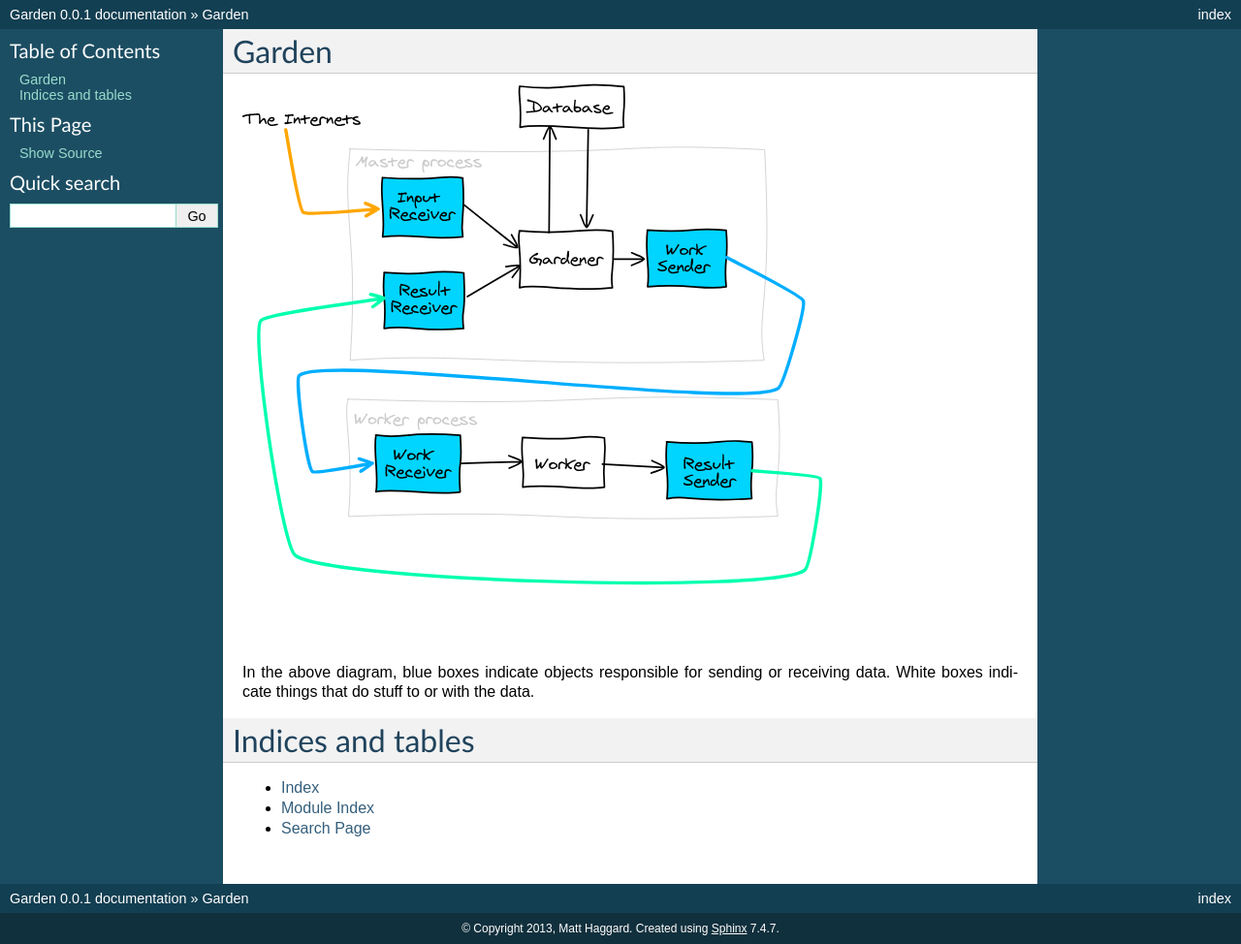
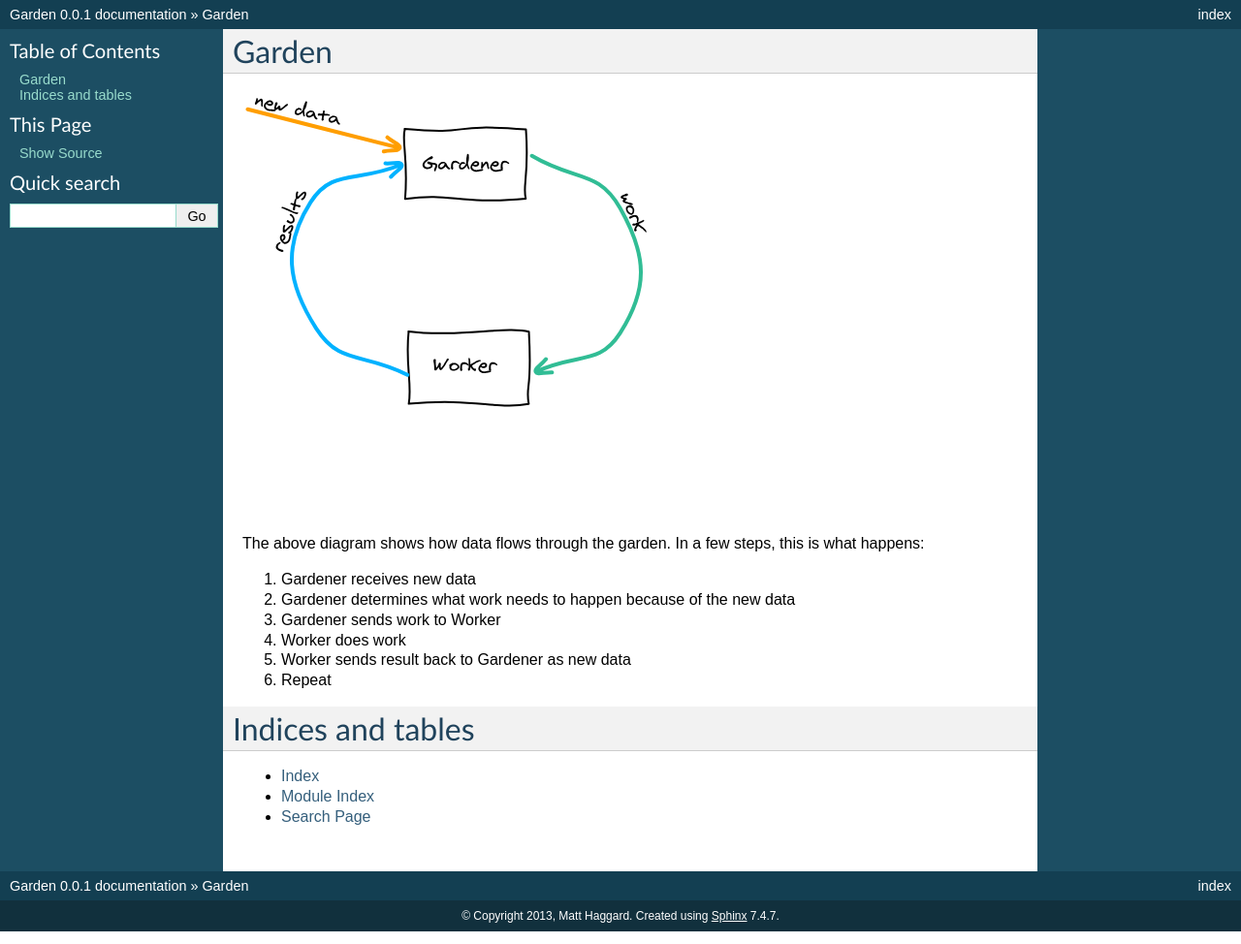
Before and after one commit to iffy/garden, a Sphinx documentation site: the page built from docs/index.rst, in a window 1280 px wide. Shown: the whole page at 97% size. Built offline with Sphinx 7.4.7, drawn with Linux system fonts in a browser that asks for light colours.

Commit message:
Simplify docs

```diff
--- a/docs/index.rst
+++ b/docs/index.rst
@@ -5,9 +5,15 @@ Garden
 .. image:: _static/process-diagram.svg
 
 
-In the above diagram, blue boxes indicate objects responsible for sending
-or receiving data.  White boxes indicate things that do stuff to or with the
-data.
+The above diagram shows how data flows through the garden.  In a few steps, this
+is what happens:
+
+1. Gardener receives new data
+2. Gardener determines what work needs to happen because of the new data
+3. Gardener sends work to Worker
+4. Worker does work
+5. Worker sends result back to Gardener as new data
+6. Repeat
 
 
 
```
Also changed, not shown: docs/_static/process-diagram.svg.
